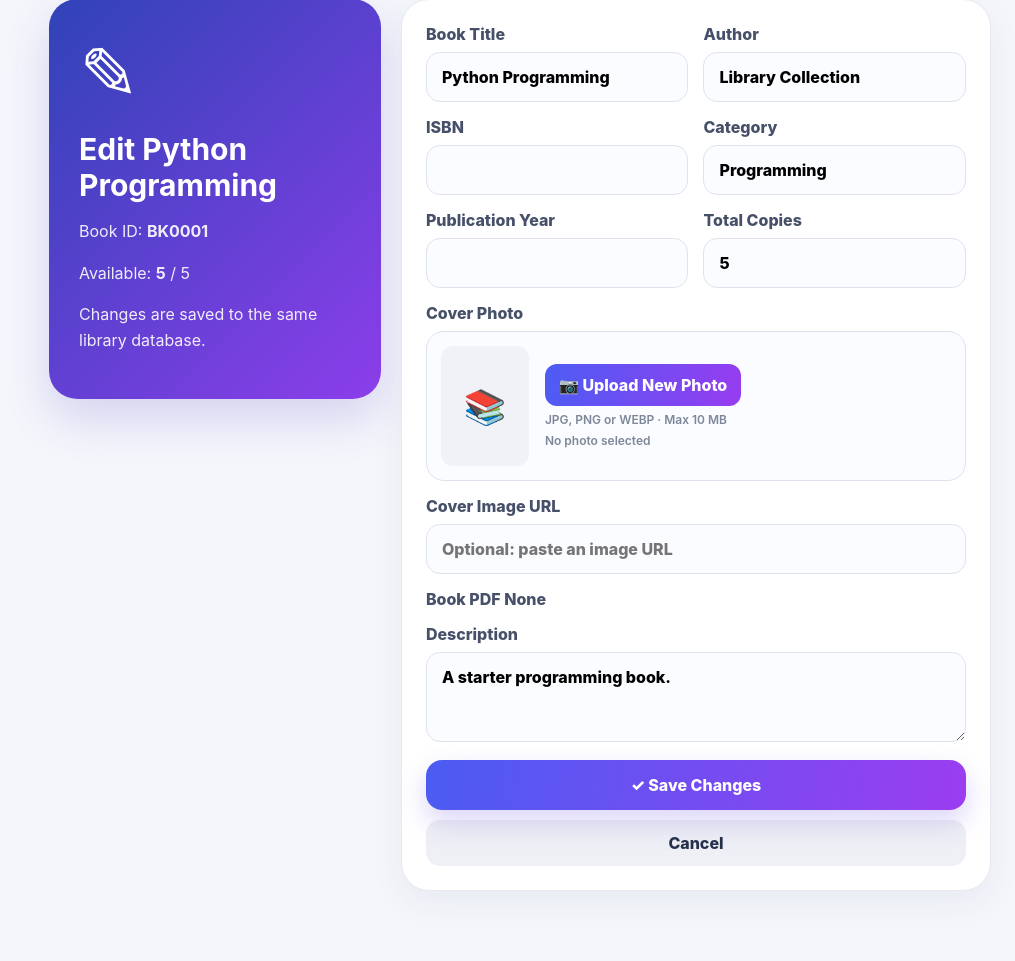
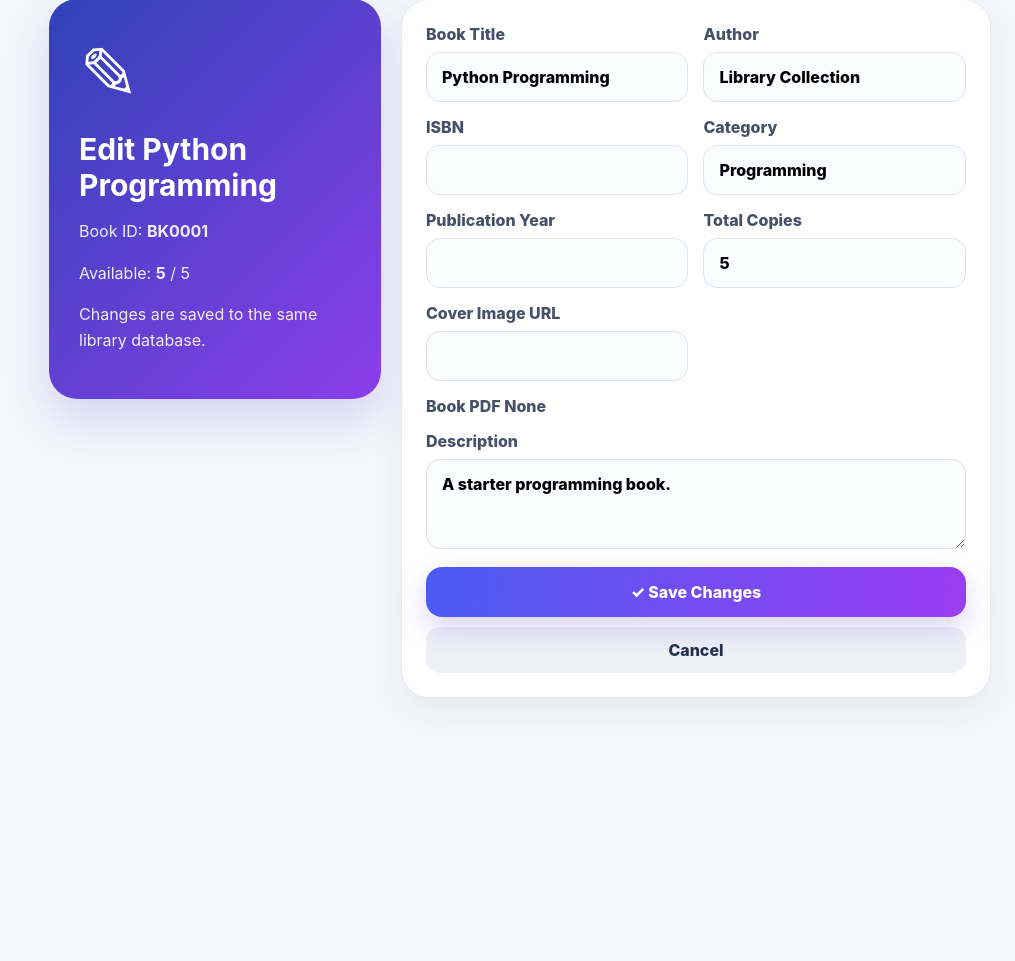
Before and after one commit to moviebot-latest/management-system, a Flask app: page /books/1/edit in a window 1280 px wide. Shown: the part 269-1230 px from the top of the page, without its empty margins (265-1280 px from the left). After the commit the page ends 967 px from the top, so only its background shows below. Run offline with Flask 3, Linux system fonts and the light colour scheme; the visitor is signed in with stand-in values (Sample User, id 1); some libraries are stand-ins or nearby versions.

```diff
--- a/templates/edit_book.html
+++ b/templates/edit_book.html
@@ -21,7 +21,7 @@
       <p>Changes are saved to the same library database.</p>
     </div>
     <div class="glass-form add-form">
-      <form method="post" enctype="multipart/form-data" action="{{ url_for('edit_book', book_id=book.id) }}" id="editBookForm">
+      <form method="post" action="{{ url_for('edit_book', book_id=book.id) }}">
         <input type="hidden" name="_csrf_token" value="{{ csrf_token }}">
         <div class="form-grid modern-form">
           <label>Book Title<input name="title" value="{{ book.title }}" required></label>
@@ -30,18 +30,7 @@
           <label>Category<input name="category" value="{{ book.category }}"></label>
           <label>Publication Year<input name="publication_year" type="number" value="{{ book.publication_year or '' }}"></label>
           <label>Total Copies<input name="copies" type="number" min="{{ book.total_copies - book.available_copies }}" value="{{ book.total_copies }}" required></label>
-          <label class="full">Cover Photo
-  <div class="edit-cover-upload">
-    <div class="edit-cover-preview">{% if book.cover_url %}<img id="editCoverPreview" src="{{ photo_url(book.cover_url) }}" alt="Current book cover">{% else %}<span id="editCoverPlaceholder">📚</span><img id="editCoverPreview" alt="Cover preview" hidden>{% endif %}</div>
-    <div class="edit-cover-actions">
-      <label class="edit-upload-btn" for="editCoverFile">📷 Upload New Photo</label>
-      <input class="visually-hidden-file" id="editCoverFile" name="cover_file" type="file" accept="image/jpeg,image/png,image/webp,.jpg,.jpeg,.png,.webp">
-      <small>JPG, PNG or WEBP · Max 10 MB</small>
-      <span id="editCoverName">{% if book.cover_url %}Current cover{% else %}No photo selected{% endif %}</span>
-    </div>
-  </div>
-</label>
-<label class="full">Cover Image URL <input name="cover_url" value="{{ book.cover_url or '' }}" placeholder="Optional: paste an image URL"></label>
+          <label>Cover Image URL<input name="cover_url" value="{{ book.cover_url or '' }}"></label>
           <label class="full">Book PDF {% if book.pdf_path %}<a href="{{ url_for('view_book_pdf', book_id=book.id) }}" target="_blank">Open PDF</a>{% else %}<span class="muted">None</span>{% endif %}</label>
           <label class="full">Description<textarea name="description">{{ book.description or '' }}</textarea></label>
         </div>
@@ -51,20 +40,14 @@
     </div>
   </div>
 </main>
+
 <script>
-history.scrollRestoration='manual';
-window.addEventListener('pageshow',()=>window.scrollTo(0,0));
-const editCoverFile=document.getElementById('editCoverFile');
-const editCoverPreview=document.getElementById('editCoverPreview');
-const editCoverPlaceholder=document.getElementById('editCoverPlaceholder');
-const editCoverName=document.getElementById('editCoverName');
-editCoverFile?.addEventListener('change',()=>{
-  const file=editCoverFile.files?.[0];
-  if(!file) return;
-  editCoverName.textContent=file.name;
-  const reader=new FileReader();
-  reader.onload=e=>{editCoverPreview.src=e.target.result; editCoverPreview.hidden=false; if(editCoverPlaceholder) editCoverPlaceholder.style.display='none';};
-  reader.readAsDataURL(file);
+// Prevent the browser from restoring this edit/upload screen from bfcache
+// after the book has already been saved.
+window.addEventListener('pageshow', function (event) {
+  if (event.persisted) {
+    window.location.replace("{{ url_for('dashboard') }}#screen-books");
+  }
 });
 </script>
 </body></html>
```
Also changed, not shown: templates/dashboard.html (+12 -1 lines).
